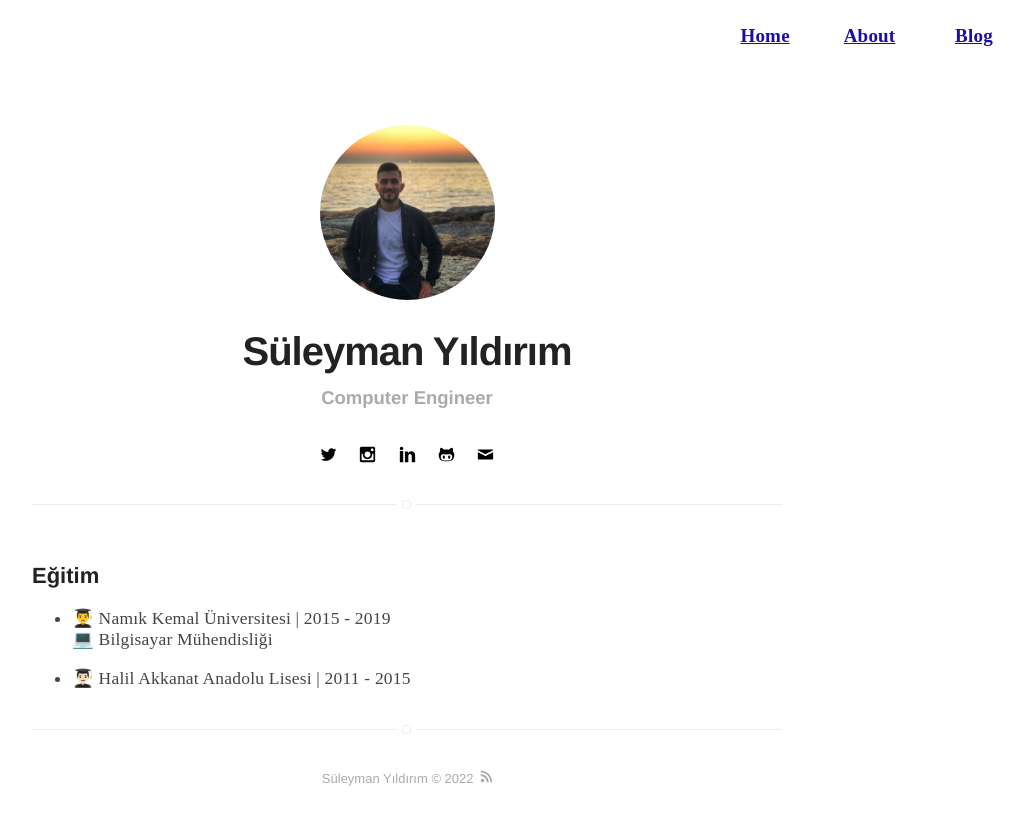
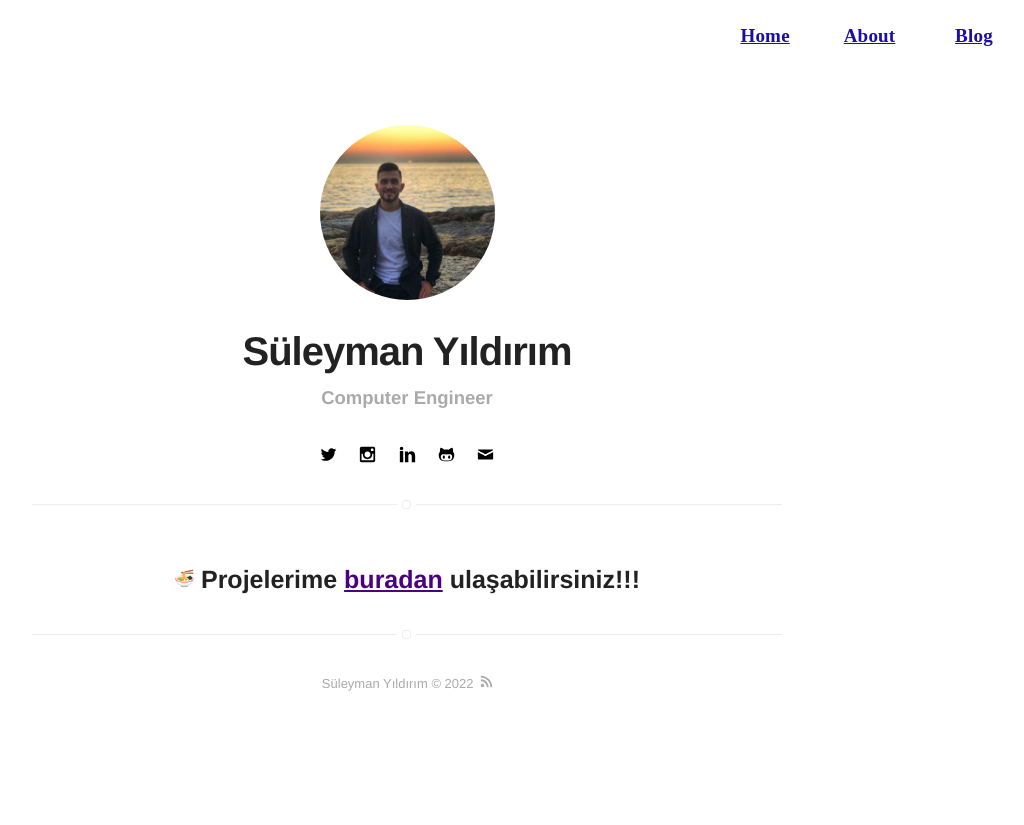
Before and after one commit to Suleymanyldrm/Suleymanyldrm.github.io, a Jekyll site: the page built from projects.html, in a window 1280 px wide. Shown: the top 825 px of the page, without its empty margins (233-1257 px from the left). Built offline with Jekyll 4.4.1, drawn with Linux system fonts in a browser that asks for light colours; emoji names are drawn with the system emoji font.

Commit message:
project pages

```diff
--- a/_sass/pages/home-blog-projects.sass
+++ b/_sass/pages/home-blog-projects.sass
@@ -43,6 +43,8 @@
         font-weight: 800
         transition: all ease-in-out .2s
 
+
+
     > .item:hover > .url > .title
         color: $delta
 
@@ -72,3 +74,13 @@
         position: relative
         top: -4px
         margin-right: 10px
+
+
+.home > .list,
+.blog > .list,
+.projects > .list > .item
+    > .myProject
+        display: block
+        margin: 0 auto
+        width: 95%
+        font-size: 2.5rem
--- a/_sass/pages/page.sass
+++ b/_sass/pages/page.sass
@@ -27,6 +27,7 @@
     > .Iam
         margin-top: 5rem
 
+
     > ul > li
         line-height: 1.5
         font-size: 2rem
--- a/projects.html
+++ b/projects.html
@@ -13,14 +13,11 @@ title: Projects
             </div>
         {% endif %}
     {% endfor %} -->
-    <h2>Eğitim</h2>
 
-<ul class="skill-list">
-	<li>👨‍🎓 Namık Kemal Üniversitesi   |   2015 - 2019
-	<br>
-	💻 Bilgisayar Mühendisliği
-	</li>
-	<br>
-	<li>👨🏻‍🎓 Halil Akkanat Anadolu Lisesi   |   2011 - 2015</li>
-</ul>
+    <div class="item" style="text-align: center;">
+        <p>
+        <h3 class="myProject">
+        <img class="emoji" title=":ramen:" alt=":ramen:" src="https://github.githubassets.com/images/icons/emoji/unicode/1f35c.png" height="20" width="20">
+        Projelerime <a class="url" href="https://github.com/Suleymanyldrm">buradan</a>  ulaşabilirsiniz!!!</h3> </p>
+    </div>
 </section>
```
Also changed, not shown: about.md (+0 -2 lines).
